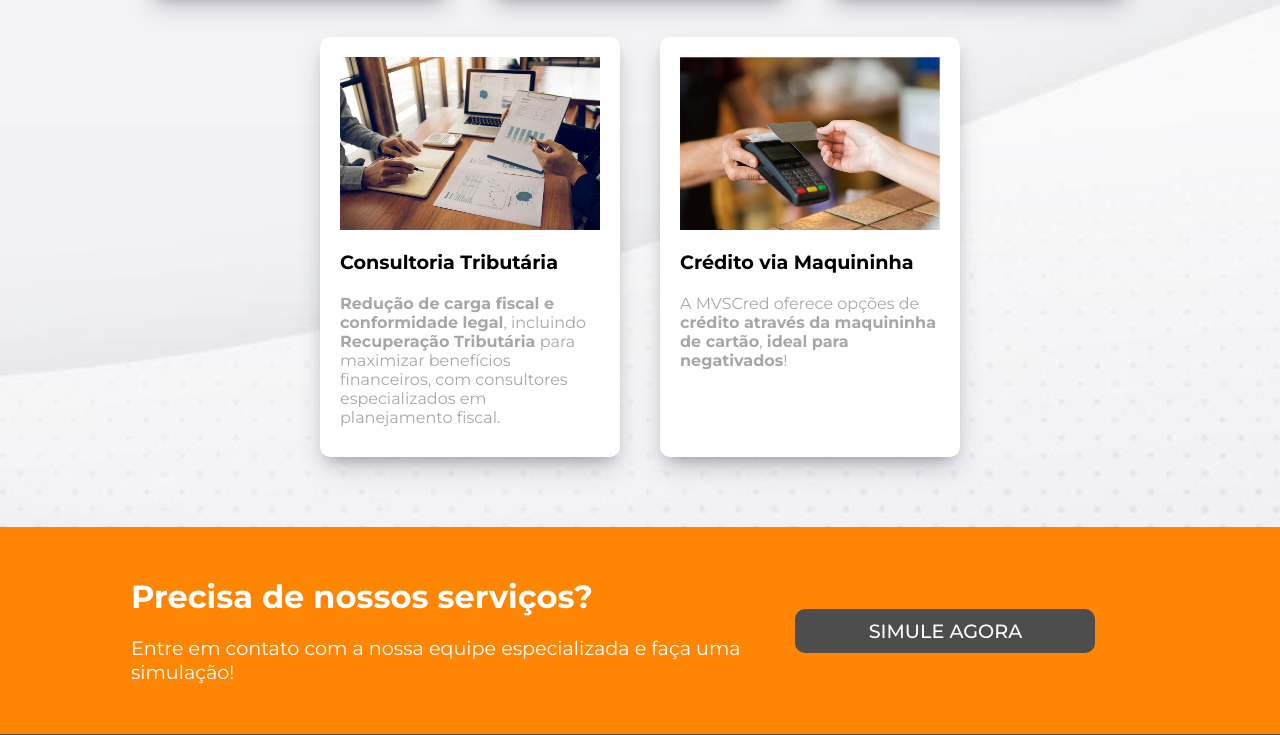
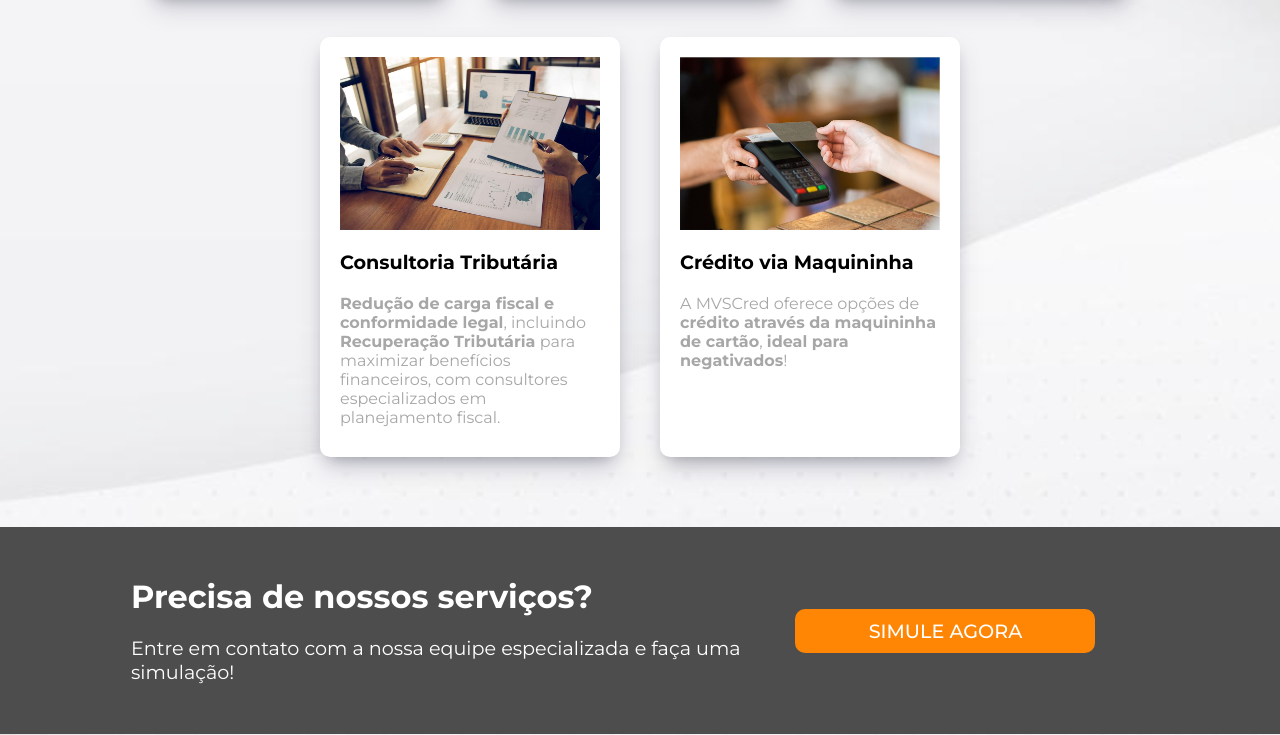
Before and after one commit to FelipeEsaki/mvs-cred-website, a plain HTML site: page servicos.html in a window 1280 px wide. Shown: the part 2065-2800 px from the top of the page. Drawn offline with Linux system fonts and the light colour scheme.

Commit message:
commit fix

```diff
--- a/_fifthSection.scss
+++ b/_fifthSection.scss
@@ -1,6 +1,6 @@
 .fifth__section {
     width: 100%;
-    margin: 0px auto;
+    margin: 50px auto;
     margin-top: 50px;
     padding: 50px 50px;
     display: flex;
--- a/_mixins.scss
+++ b/_mixins.scss
@@ -1,5 +1,5 @@
-$cor-primaria: #FF8605;
-$cor-secundaria: #4D4D4D;
+$cor-primaria: #4D4D4D;
+$cor-secundaria: #FF8605;
 $cor-branco: #fff;
 $cor-preto: #000;
 $cor-cinza: #a7a7a7;
@@ -246,7 +246,7 @@ $cor-cinza: #a7a7a7;
     flex-direction: column;
     justify-content: center;
     align-items: center;
-    background-color: $cor-secundaria;
+    background-color: $cor-primaria;
     color: $cor-branco;
 
     .footer__content {
@@ -264,10 +264,24 @@ $cor-cinza: #a7a7a7;
             flex-direction: column;
             align-items: flex-start;
 
-            img {
-                width: 60%;
-                margin-bottom: 20px;
+            &__content {
+                display: flex;
+                width: 100%;
+                justify-content: space-around;
+                align-items: center;
+
+                #febraban {
+                    width: 15%;
+                }
+
+                img {
+                    width: 70%;
+                    height: 100%;
+                    margin-bottom: 20px;
+                }
             }
+
+
 
             p {
                 margin-bottom: 20px;
@@ -282,7 +296,7 @@ $cor-cinza: #a7a7a7;
                 gap: 20px;
 
                 a {
-                    color: $cor-primaria;
+                    color: $cor-branco;
                     text-decoration: none;
 
                     &:hover {
@@ -291,7 +305,7 @@ $cor-cinza: #a7a7a7;
 
                     i {
                         font-size: 1.5rem;
-                        color: $cor-primaria;
+                        color: $cor-branco;
                         transition: .5s;
                     }
                 }
@@ -322,7 +336,7 @@ $cor-cinza: #a7a7a7;
                     transition: .5s;
 
                     &:hover {
-                        color: $cor-primaria;
+                        color: $cor-secundaria;
                     }
                 }
             }
@@ -357,7 +371,7 @@ $cor-cinza: #a7a7a7;
     flex-direction: column;
     justify-content: center;
     align-items: center;
-    background-color: $cor-secundaria;
+    background-color: $cor-primaria;
     color: $cor-branco;
 
     .footer__content {
@@ -388,7 +402,7 @@ $cor-cinza: #a7a7a7;
                 align-items: center;
 
                 a {
-                    color: $cor-primaria;
+                    color: $cor-branco;
                     text-decoration: none;
 
                     &:hover {
@@ -398,7 +412,7 @@ $cor-cinza: #a7a7a7;
                     i {
                         font-size: 1.5rem;
                         margin: 0 10px;
-                        color: $cor-primaria;
+                        color: $cor-branco;
                         transition: .5s;
                     }
                 }
@@ -428,7 +442,7 @@ $cor-cinza: #a7a7a7;
                     transition: .5s;
 
                     &:hover {
-                        color: $cor-primaria;
+                        color: $cor-secundaria;
                     }
                 }
             }
--- a/contato.js
+++ b/contato.js
@@ -1,5 +1,5 @@
 const btnEnviar = document.getElementById('enviar');
-let numeroWpp = '5547996996932';
+let numeroWpp = '5547996076274';
 let nome = document.querySelector('#nome');
 let email = document.querySelector('#email');
 let assunto = document.querySelector('#assunto');
--- a/servicos.html
+++ b/servicos.html
@@ -38,7 +38,7 @@
             <div class="informacoes telefone">
                 <i class="fa-solid fa-phone"></i>
                 <div class="info-content">
-                    <span> (47) 99699 - 6932
+                    <span> (47) 99607 - 6274
                     </span>
                 </div>
             </div>
@@ -87,9 +87,9 @@
     </header>
 
     <main id="main-servicos">
-        <a id="wpp-btn" href="https://wa.me/5547996996932" target="_blank"><img src="assets/wpp-btn.png"
+        <a id="wpp-btn" href="https://wa.me/5547996076274" target="_blank"><img src="assets/wpp-btn.png"
             alt="botão Whatsapp"></a>
-    <a id="wpp-btn-mobile" href="https://wa.me/5547996996932" target="_blank"><img src="assets/wpp-btn-mobile.png"
+    <a id="wpp-btn-mobile" href="https://wa.me/5547996076274" target="_blank"><img src="assets/wpp-btn-mobile.png"
             alt="botão Whatsapp"></a>
 
         <h1>Nossas Soluções</h1>
@@ -113,11 +113,19 @@
     <footer id="footer">
         <div class="footer__content">
             <div class="footer__logo">
-                <img src="assets/logo branco H.png" alt="Logo MVSCred">
+                <div class="footer__logo__content">
+                    <img src="assets/logo branco H.png" alt="Logo MVSCred">
+                    <img id="febraban" src="assets/febraban.png" alt="logo certificado Febraban">
+                </div>
+
+                <h4>CNPJ: 58.416.451/0001-94</h4>
+                <br>
+
                 <p>A MVSCred é uma empresa que engloba uma ampla variedade de serviços financeiros, incluindo
                     linhas de crédito, financiamentos, consórcios e seguros.
                     <br><br>
                 </p>
+
                 <div class="icons">
                     <a target="_blank" href="https://www.instagram.com/mvscredoficial/"><i
                             class="fa-brands fa-instagram"></i></a>
@@ -153,7 +161,7 @@
                         <i class="fa-solid fa-phone"></i>
                         <div>
                             <p>Telefone</p>
-                            <span>(47) 99699 - 6932</span>
+                            <span>(47) 99607 - 6274</span>
                         </div>
                     </li>
                     <li>
@@ -179,8 +187,6 @@
             Desenvolvido por Esaki Desenvolvimentos.</span>
             <!-- <a target="_blank" href="pprivacidade.html" style="color: white;">Política de privacidade</a> -->
     </footer>
-
-
     <script src="servicos.js"></script>
     <script src="menuBar.js"></script>
 </body>
--- a/simulacao.js
+++ b/simulacao.js
@@ -4,7 +4,7 @@ const btnServicos = document.querySelectorAll('.botao-servicos');
 const btnEnviar = document.getElementById('enviar');
 
 
-let numeroWpp = '5547996996932';
+let numeroWpp = '5547996076274';
 
 let nome = document.querySelector('#nome');
 let email = document.querySelector('#email');
```
Also changed, not shown: contato.html (+12 -4 lines), index.html (+13 -5 lines), simulacao.html (+11 -4 lines), sobreNos.html (+13 -6 lines), assets/febraban.png (added), style.css.
